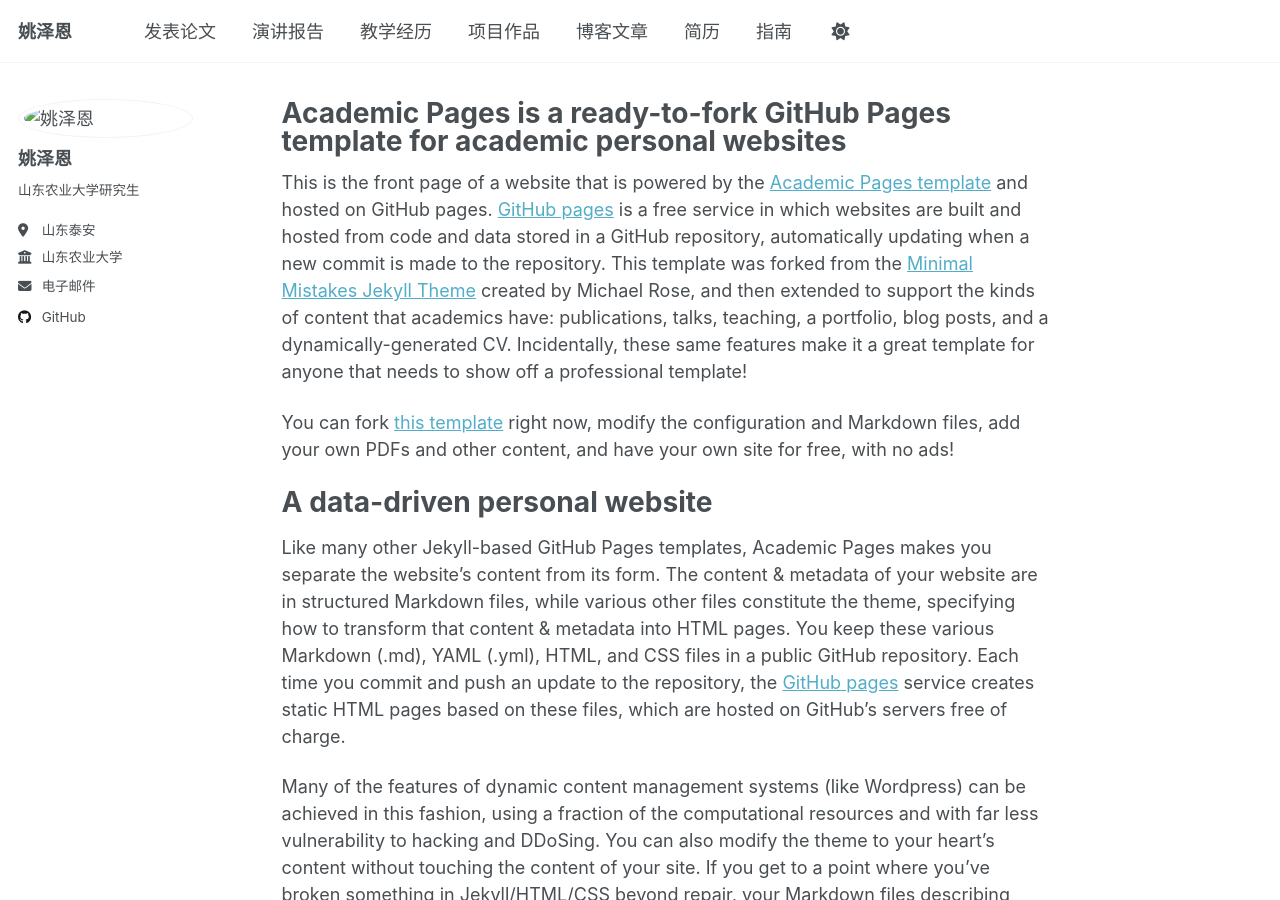
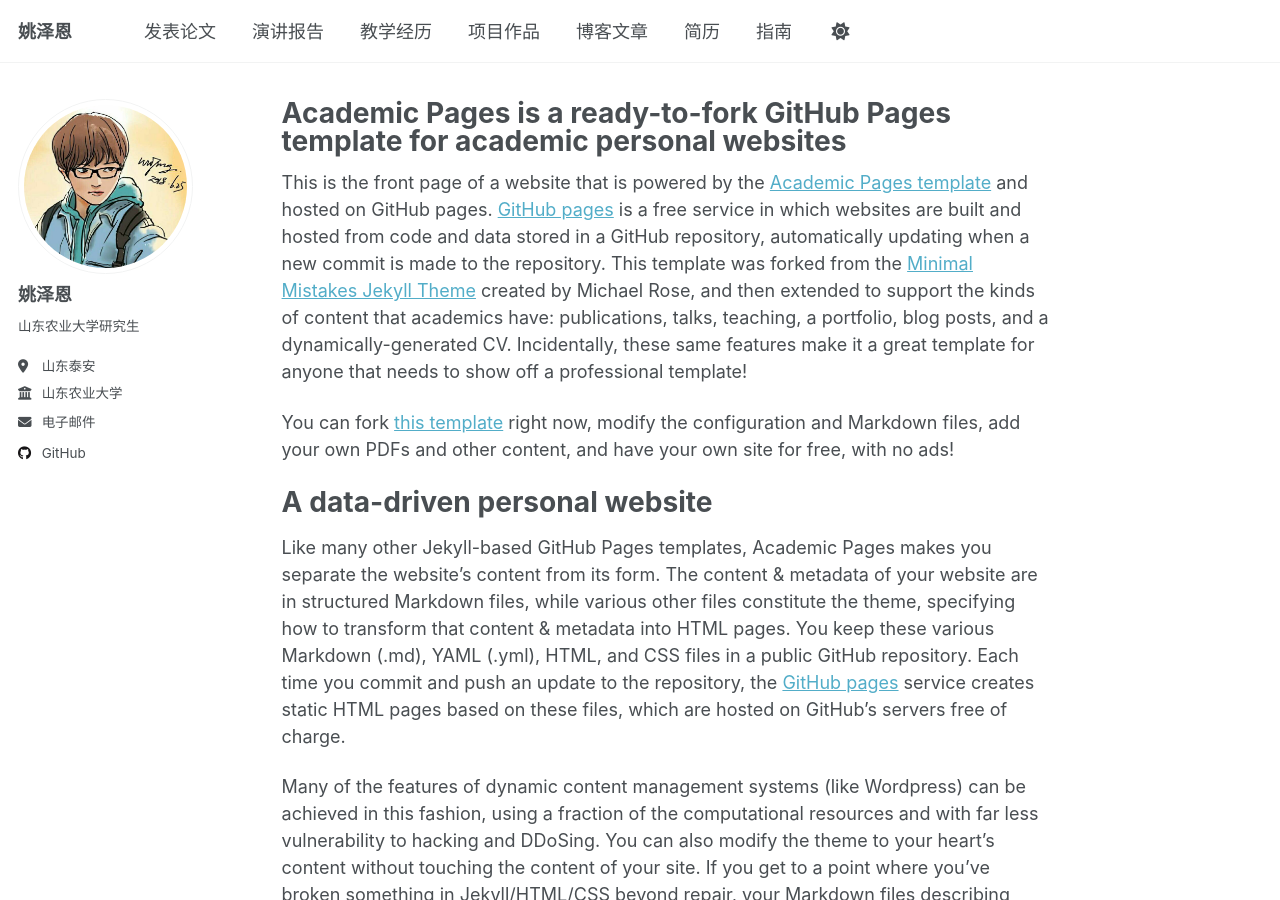
Before and after one commit to zeenyao/zeenyao.github.io, a Jekyll site: the page built from _pages/about.md, in a window 1280 px wide and 900 px high. Built offline with Jekyll 4.4.1, drawn with Linux system fonts in a browser that asks for light colours; a script that is not in the unit is left out.

Commit message:
Update _config.yml

```diff
--- a/_config.yml
+++ b/_config.yml
@@ -22,7 +22,7 @@
 #               Additional customization can be done by editing /_includes/author-profile.html
 author:
   # Biographic information
-  avatar           : "images/zeenyao.jpg"
+  avatar           : "zeenyao.jpg"
   name             : "姚泽恩"
   pronouns         : # example: "she/her"
   bio              : "山东农业大学研究生"
```
